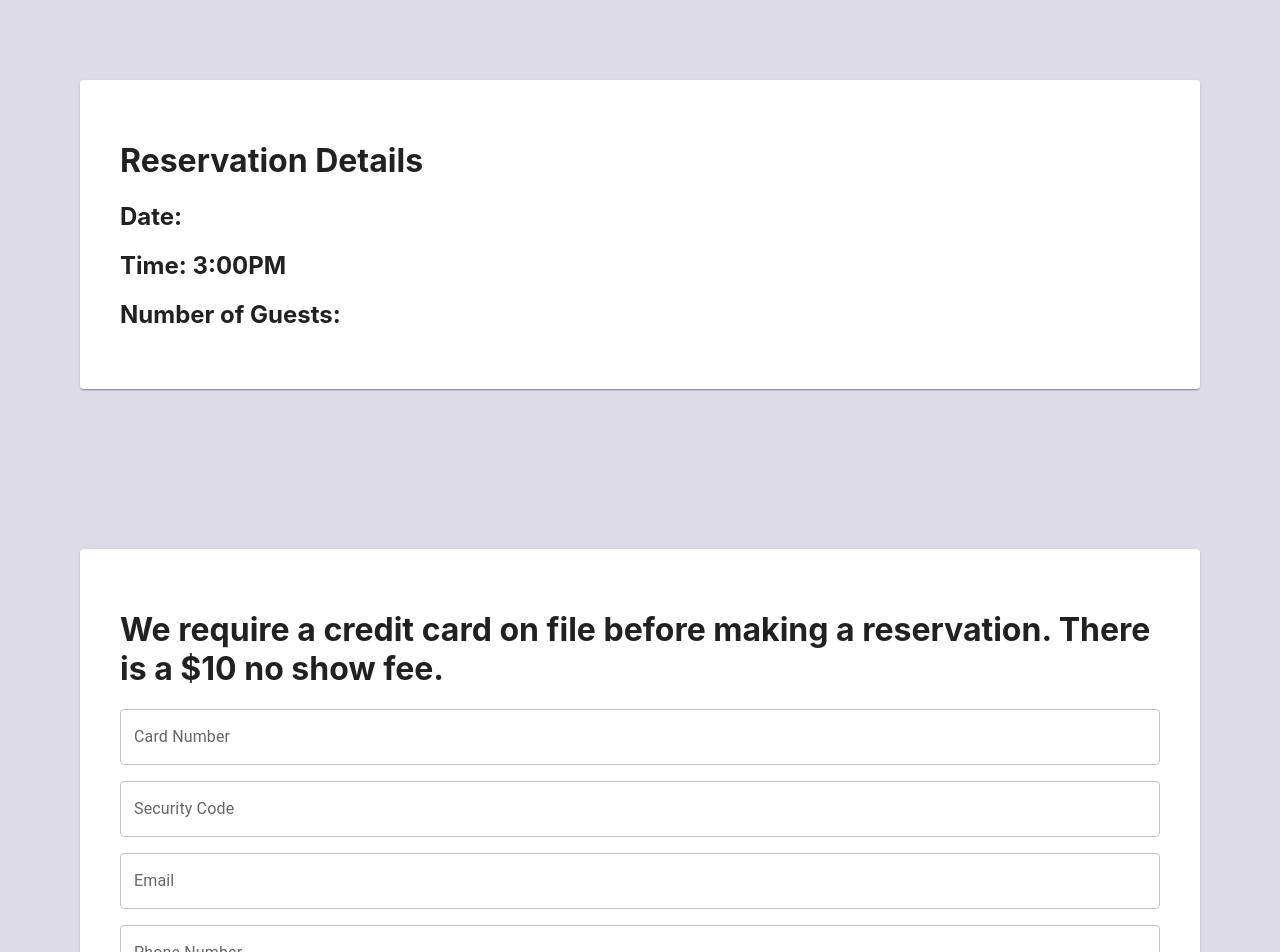
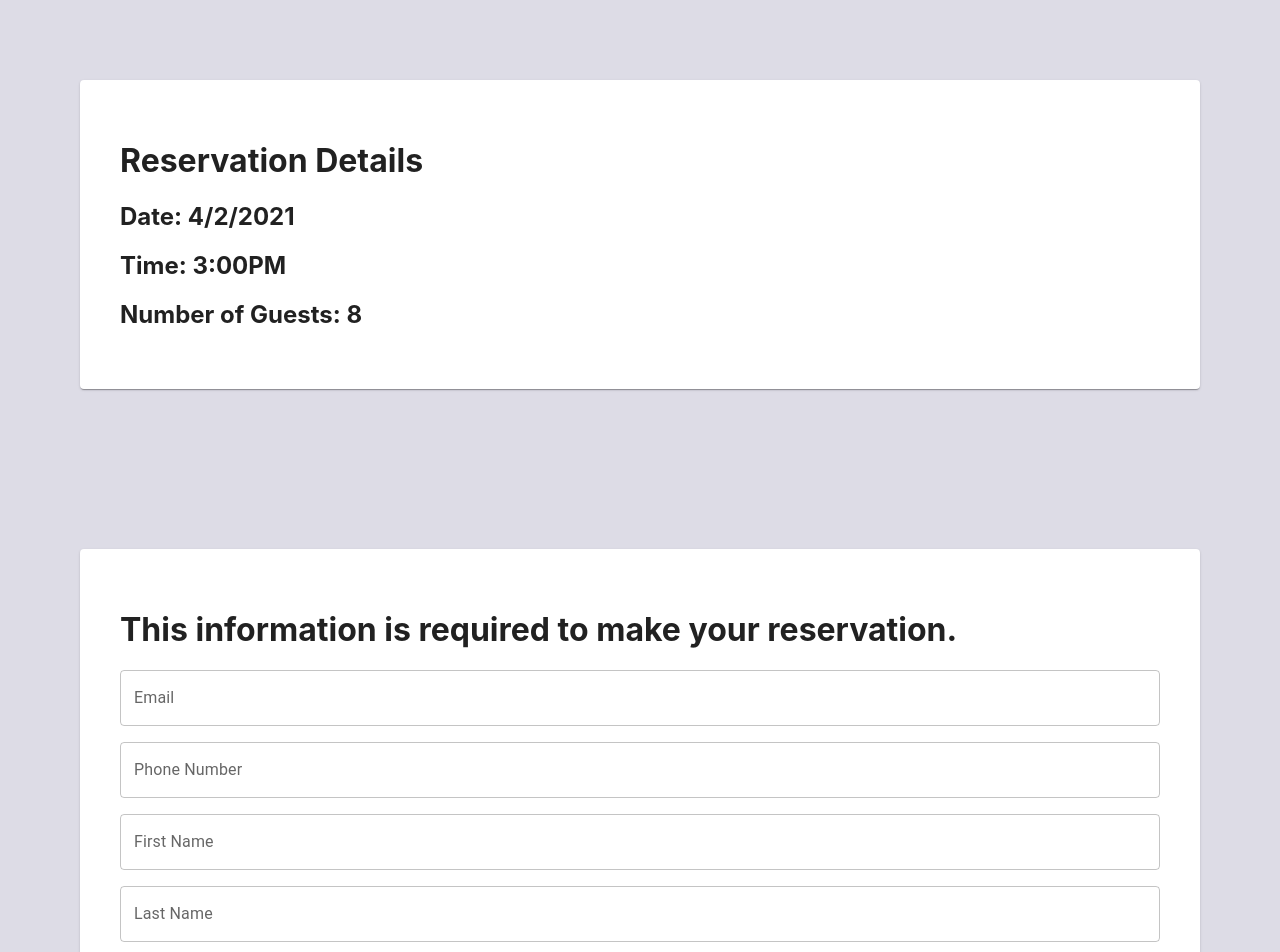
Before and after one commit to BryanTieu/4351Project, a React (Create React App) app in the folder frontend/ReservationApp/: page /Confirmation in a window 1280 px wide. Shown: the top 952 px of the page. Built offline with nearby package versions, Linux system fonts and the light colour scheme.

Commit message:
frontend

```diff
--- a/frontend/ReservationApp/src/pages/ConfirmationPage.js
+++ b/frontend/ReservationApp/src/pages/ConfirmationPage.js
@@ -83,32 +83,18 @@ const ConfirmationPage = (props) => {
             <Box sx={{ padding: 10 }}>
                 <Card sx={{ padding: 5 }}>
                     <h1>Reservation Details</h1>
-                    <h2>Date: {props.date} </h2>
+                    <h2>Date: {reservationDetails.date} </h2>
                     <h2>Time: {reservationDetails.time} </h2>
-                    <h2>Number of Guests: {props.numberOfGuests} </h2>
+                    <h2>Number of Guests: {reservationDetails.numberOfGuests} </h2>
                 </Card>
             </Box>
             <Box sx={{ padding: 10 }}>
                 {!confirm &&
                     <Card sx={{ padding: 5 }}>
-                        <h1>We require a credit card on file before making a reservation. There is a $10 no show fee.</h1>
+                        <h1>This information is required to make your reservation.</h1>
 
                         <Stack spacing={2}>
-                            <TextField
-                                id="Confirmation-Card-Number"
-                                label="Card Number"
-                                placeholder="Enter your Card Number"
-                                value={cardNumber}
-                                onChange={(e) => { setCardNumber(e.target.value) }}
-                            />
 
-                            <TextField
-                                id="Confirmation-Security-Code"
-                                label="Security Code"
-                                placeholder="Enter your Security Code"
-                                value={securityCode}
-                                onChange={(e) => { setSecurityCode(e.target.value) }}
-                            />
 
                             <TextField
                                 id="Confirmation-Email"
--- a/frontend/ReservationApp/src/pages/ReservationPage.js
+++ b/frontend/ReservationApp/src/pages/ReservationPage.js
@@ -22,7 +22,8 @@ const ReservationPage = () => {
     const [reservationDetails, setReservationDetails] = useState();
     const [isDisabled, setIsDisabled] = useState(true);
     const [isHighTrafficDay, setIsHighTrafficDay] = useState(false);
-    const serverResponseForAvailability = 'false'
+
+    const serverResponseForAvailability = 'true'
 
     const availabilityHandler = () => {
         if (serverResponseForAvailability === 'false') {
```
